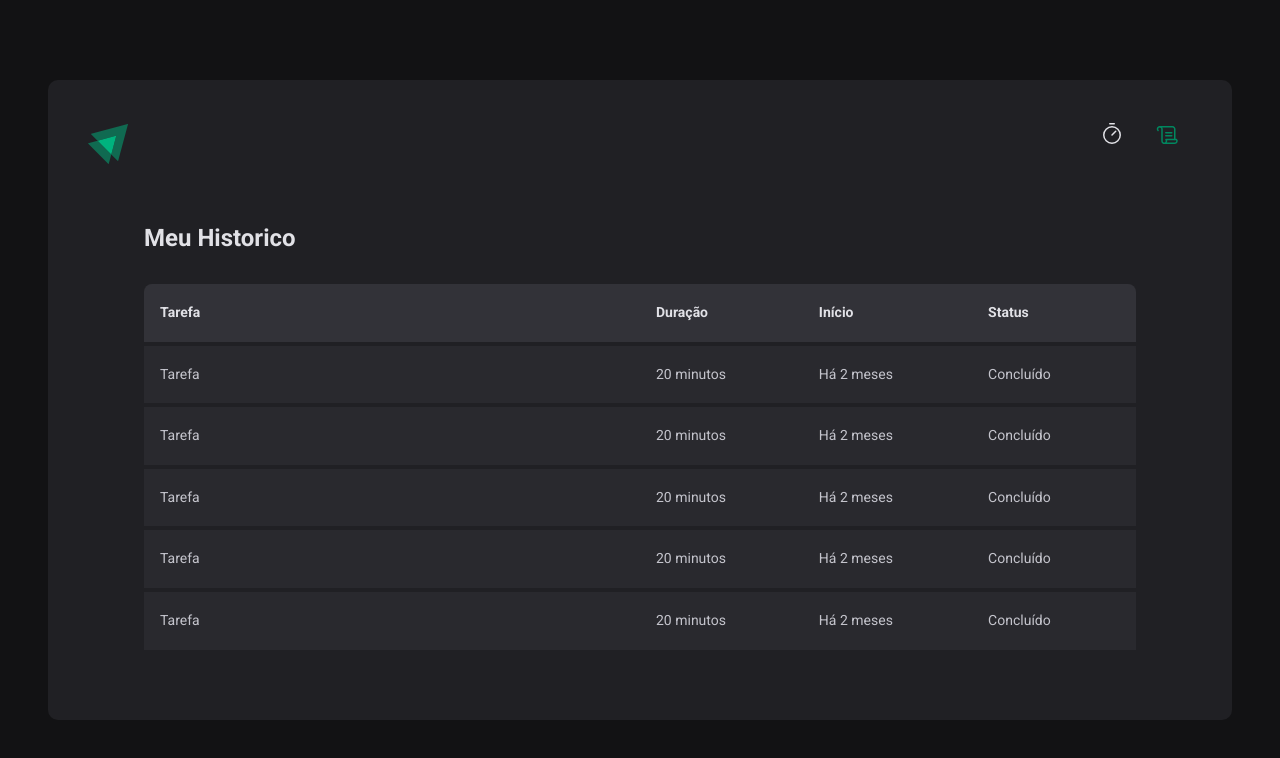
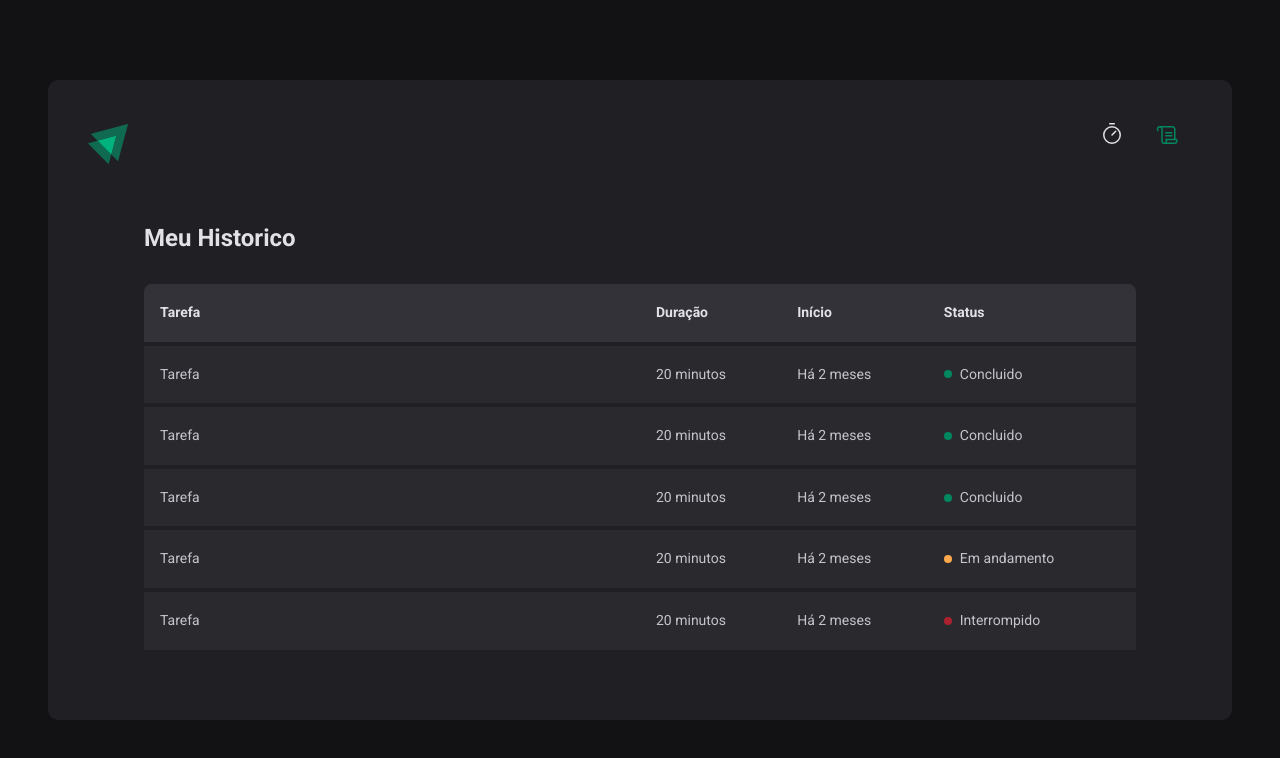
Before and after one commit to amslimaa/ignite-timer, a React (Vite) app: page /history in a window 1280 px wide. Shown: the top 758 px of the page. Built offline with nearby package versions, Linux system fonts and the light colour scheme.

Commit message:
add status component

```diff
--- a/src/pages/History/index.tsx
+++ b/src/pages/History/index.tsx
@@ -1,4 +1,4 @@
-import { HistoryContainer, HistoryList } from './styles'
+import { HistoryContainer, HistoryList, Status } from './styles'
 
 export function History() {
   return (
@@ -19,31 +19,41 @@
               <td>Tarefa</td>
               <td>20 minutos</td>
               <td>Há 2 meses</td>
-              <td>Concluído</td>
+              <td>
+                <Status statusColor="green">Concluido</Status>
+              </td>
             </tr>
             <tr>
               <td>Tarefa</td>
               <td>20 minutos</td>
               <td>Há 2 meses</td>
-              <td>Concluído</td>
+              <td>
+                <Status statusColor="green">Concluido</Status>
+              </td>
             </tr>
             <tr>
               <td>Tarefa</td>
               <td>20 minutos</td>
               <td>Há 2 meses</td>
-              <td>Concluído</td>
+              <td>
+                <Status statusColor="green">Concluido</Status>
+              </td>
             </tr>
             <tr>
               <td>Tarefa</td>
               <td>20 minutos</td>
               <td>Há 2 meses</td>
-              <td>Concluído</td>
+              <td>
+                <Status statusColor="yellow">Em andamento</Status>
+              </td>
             </tr>
             <tr>
               <td>Tarefa</td>
               <td>20 minutos</td>
               <td>Há 2 meses</td>
-              <td>Concluído</td>
+              <td>
+                <Status statusColor="red">Interrompido</Status>
+              </td>
             </tr>
           </tbody>
         </table>
--- a/src/pages/History/styles.tsx
+++ b/src/pages/History/styles.tsx
@@ -59,3 +59,24 @@
     }
   }
 `
+const STATUS_COLORS = {
+  yellow: 'yellow-500',
+  green: 'green-500',
+  red: 'red-500',
+} as const
+interface StatusProps {
+  statusColor: keyof typeof STATUS_COLORS
+}
+export const Status = styled.span<StatusProps>`
+  display: flex;
+  align-items: center;
+  gap: 0.5rem;
+
+  &::before {
+    content: '';
+    width: 0.5rem;
+    height: 0.5rem;
+    border-radius: 50%;
+    background: ${(props) => props.theme[STATUS_COLORS[props.statusColor]]};
+  }
+`
```
Also changed, not shown: 1 other file (tests, documents, lock files or other folders).
